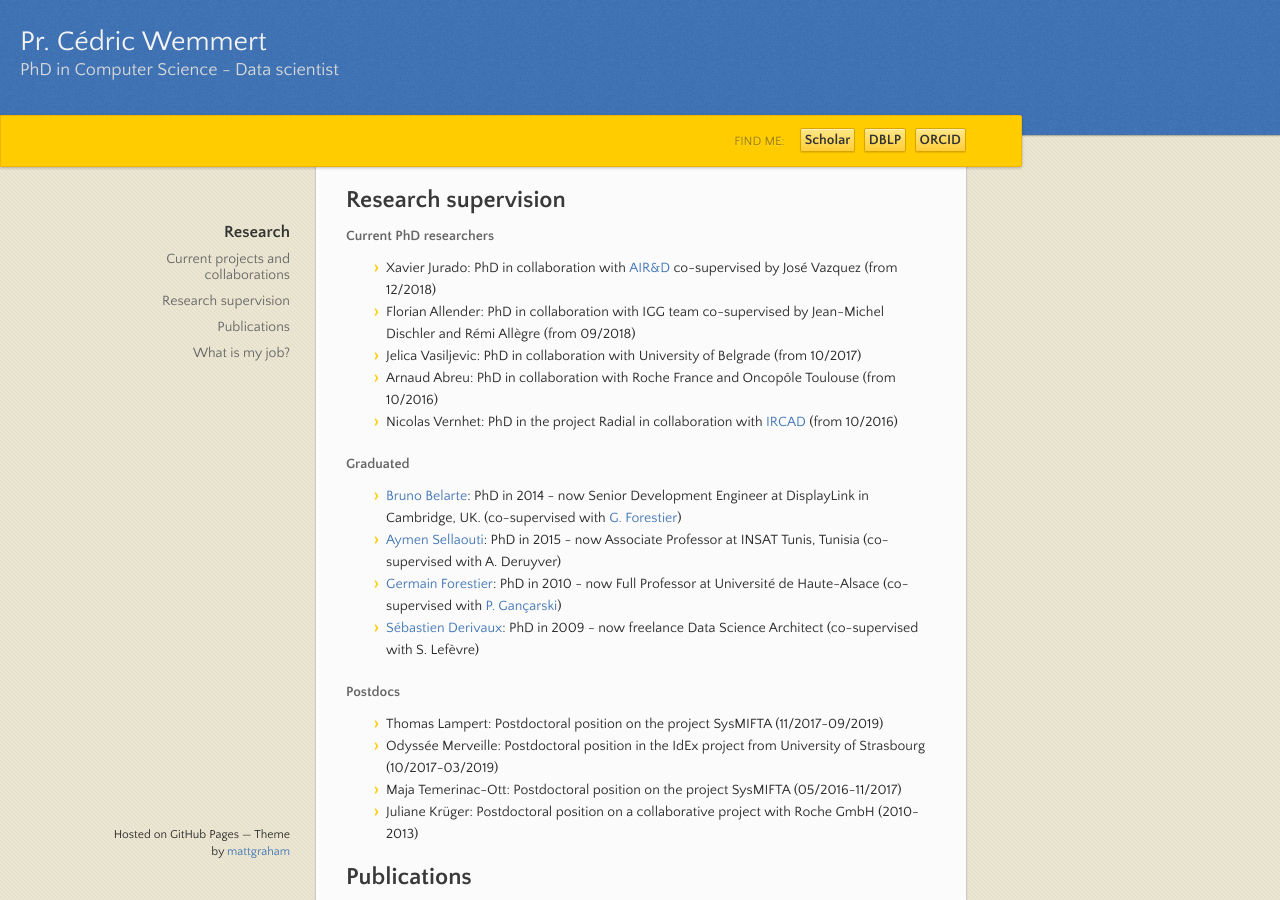
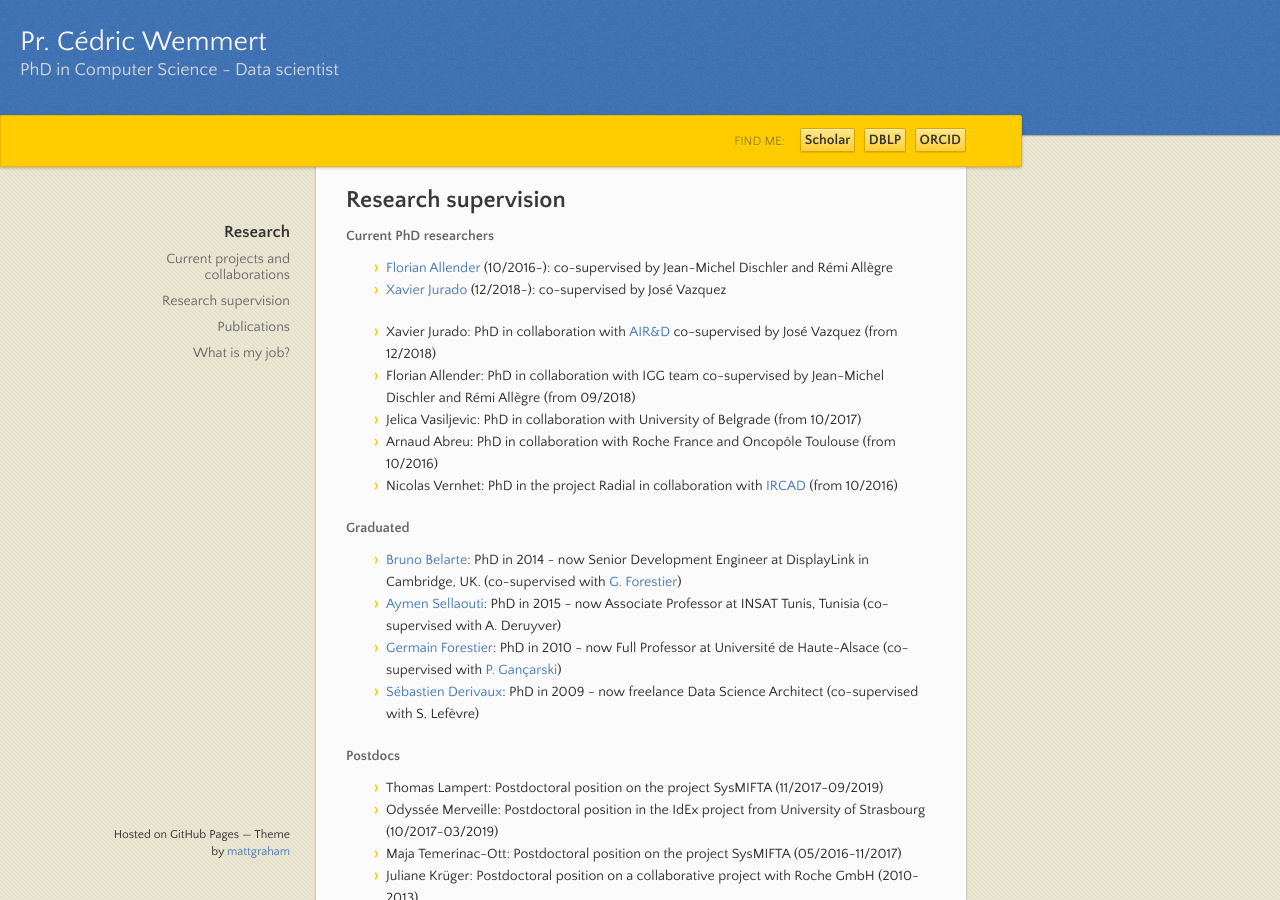
Before and after one commit to wemmertc/webpage, a Jekyll site: the page built from index.md, in a window 1280 px wide and 900 px high, scrolled down 618 px. Built offline with Jekyll 4.4.1, drawn with Linux system fonts in a browser that asks for light colours; our own code applies the rules of GitHub Pages for plain Markdown files.

Commit message:
publishing

```diff
--- /dev/null
+++ b/_includes/phd_students.md
@@ -0,0 +1,2 @@
+ * [Florian Allender]() (10/2016-):  co-supervised by Jean-Michel Dischler and Rémi Allègre
+ * [Xavier Jurado]() (12/2018-):  co-supervised by José Vazquez
--- a/index.md
+++ b/index.md
@@ -24,6 +24,9 @@ Full professor in Computer Science, [SDC team](https://sdc.icube.unistra.fr/en/i
 ## Research supervision
 
 #### Current PhD researchers
+
+{% include phd_students.md %}
+
 * Xavier Jurado: PhD in collaboration with [AIR&D](https://www.air-d.fr/) co-supervised by José Vazquez (from 12/2018)
 * Florian Allender: PhD in collaboration with IGG team co-supervised by Jean-Michel Dischler and Rémi Allègre (from 09/2018)
 * Jelica Vasiljevic: PhD in collaboration with University of Belgrade (from 10/2017)
```
Also changed, not shown: _includes/graduated.md (added, +2 -0 lines).
